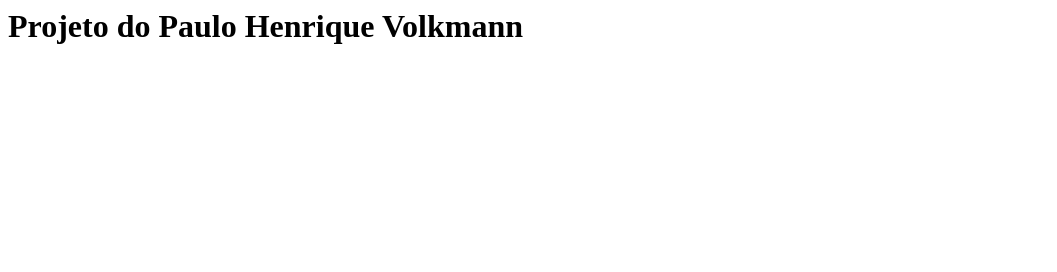
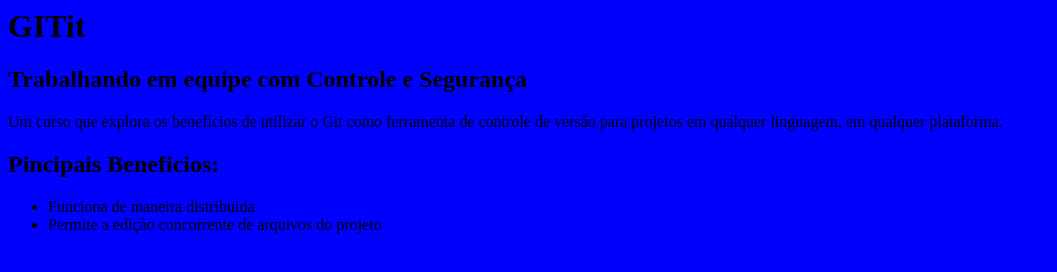
Before and after one commit to PauloHenriqueVolkmann/Aulas-Alura, a plain HTML site: page index.html in a window 1280 px wide. Shown: the whole page, without its empty margins (0-1057 px from the left). Drawn offline with Linux system fonts and the light colour scheme.

Commit message:
Inicio de Design

```diff
--- /dev/null
+++ b/estilo.css
@@ -0,0 +1,3 @@
+body{
+	background-color: blue;
+}
--- a/index.html
+++ b/index.html
@@ -1,7 +1,22 @@
 <html>
-<head>
-	<body>
-		<h1>Projeto do Paulo Henrique Volkmann</h1>
-	</body>
-</head>
+	<head>
+		<link rel="stylesheet" href="estilo.css">
+	</head>
+		<body>
+			<h1>GITit</h1>
+			<h2>Trabalhando em equipe com Controle e Segurança</h2>
+
+			<p>
+				Um curso que explora os benefícios de utilizar o Git como ferramenta
+				de controle de versão para projetos em qualquer linguagem, em qualquer
+				plataforma.
+			</p>
+
+			<h2>Pincipais Beneficios: </h2>
+
+			<ul>
+				<li>Funciona de maneira distribuida</li>
+				<li>Permite a edição concorrente de arquivos do projeto</li>
+				</ul>
+		</body>
 </html>
```
